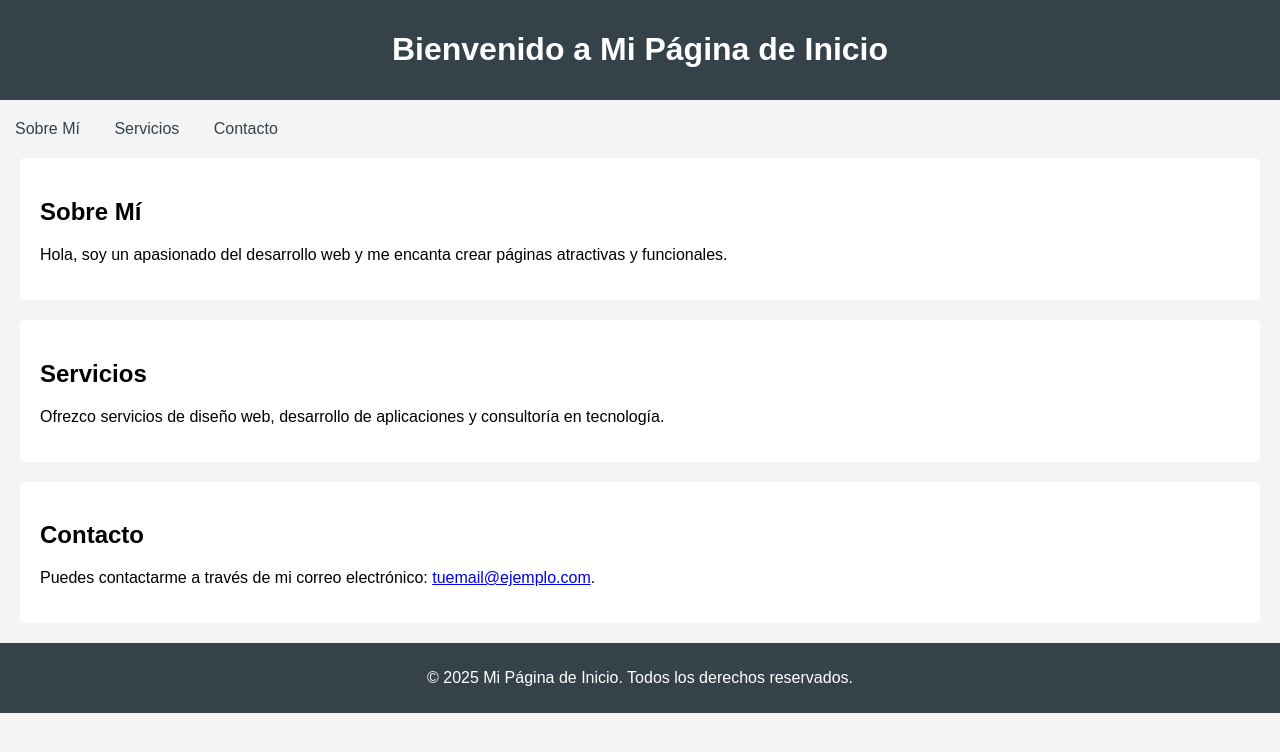
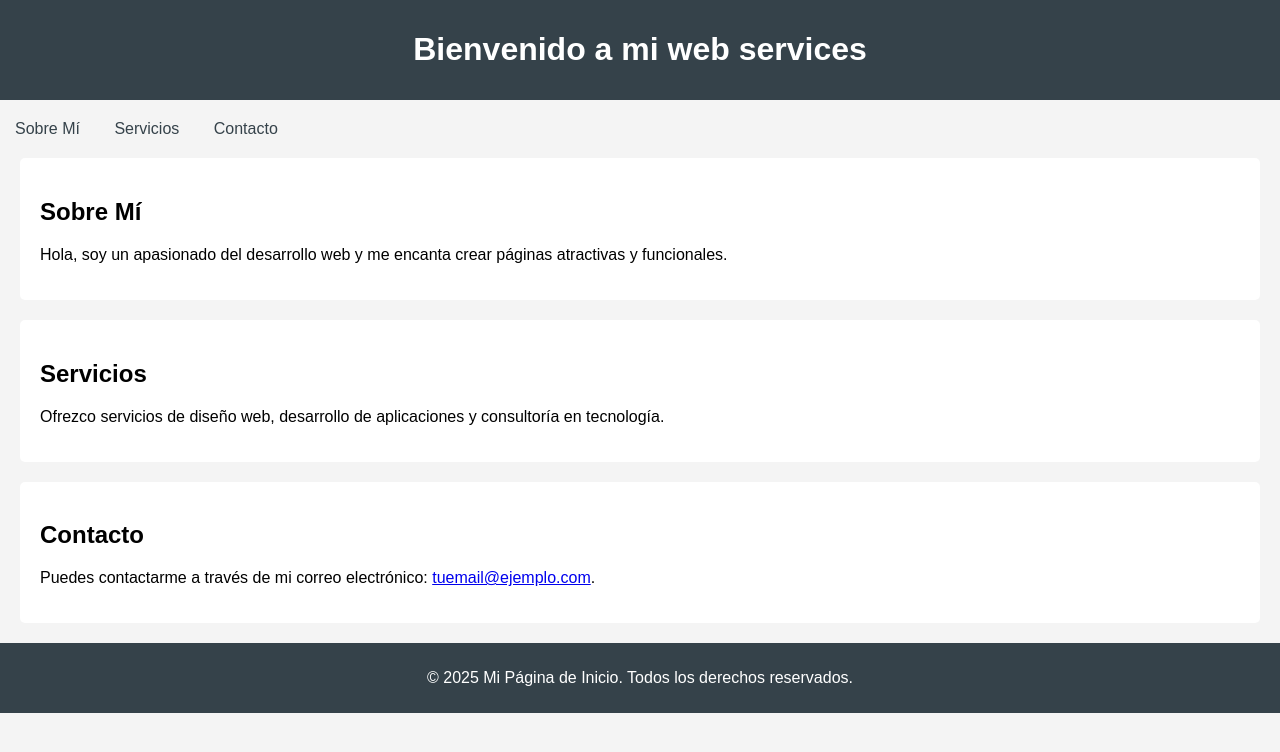
Before and after one commit to mepc199221/htmltest, a plain HTML site: page index.html in a window 1280 px wide. Drawn offline with Linux system fonts and the light colour scheme.

Commit message:
feat(update) index.html

```diff
--- a/index.html
+++ b/index.html
@@ -45,7 +45,7 @@
 <body>
 
 <header>
-    <h1>Bienvenido a Mi Página de Inicio</h1>
+    <h1>Bienvenido a mi web services</h1>
 </header>
 
 <nav>
```
